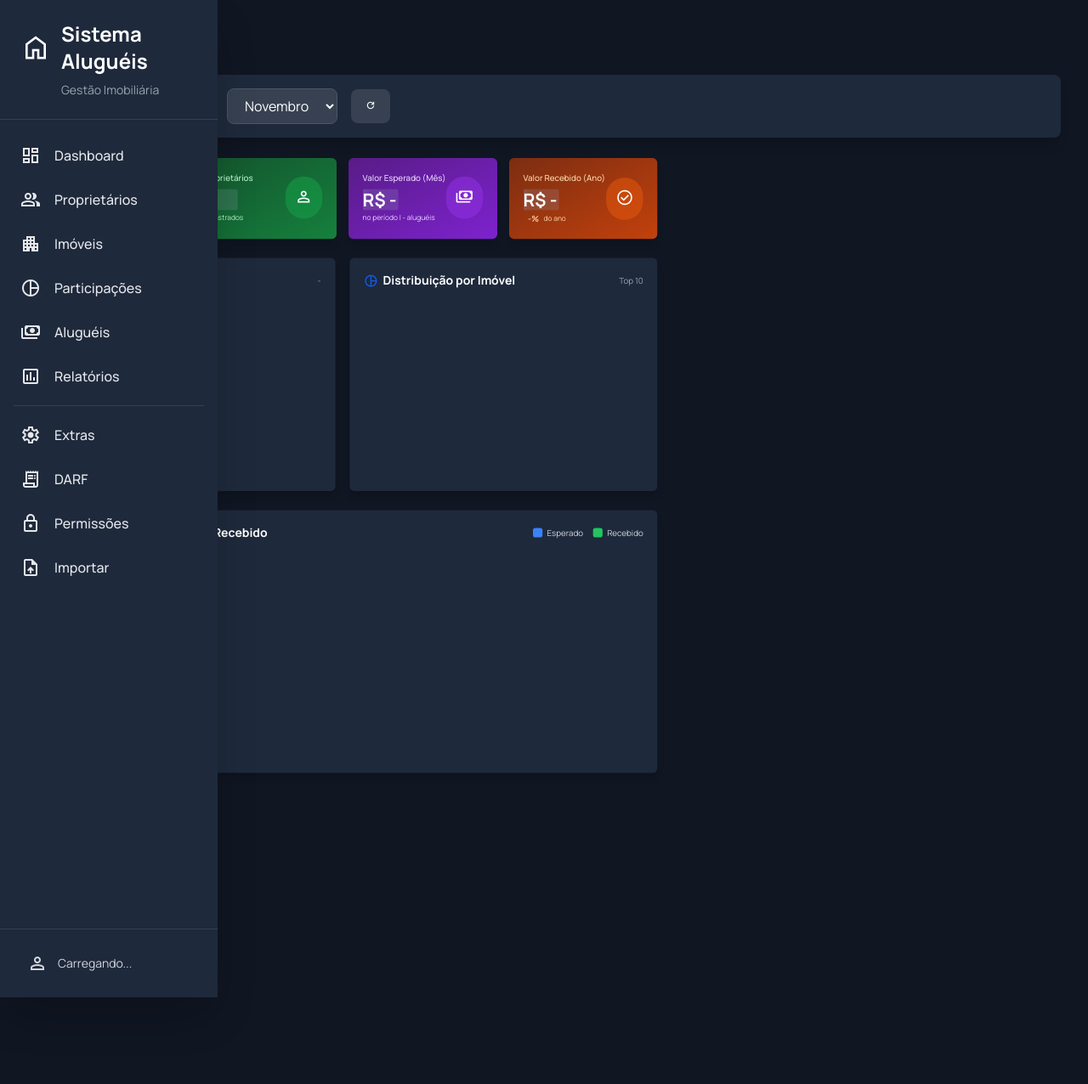
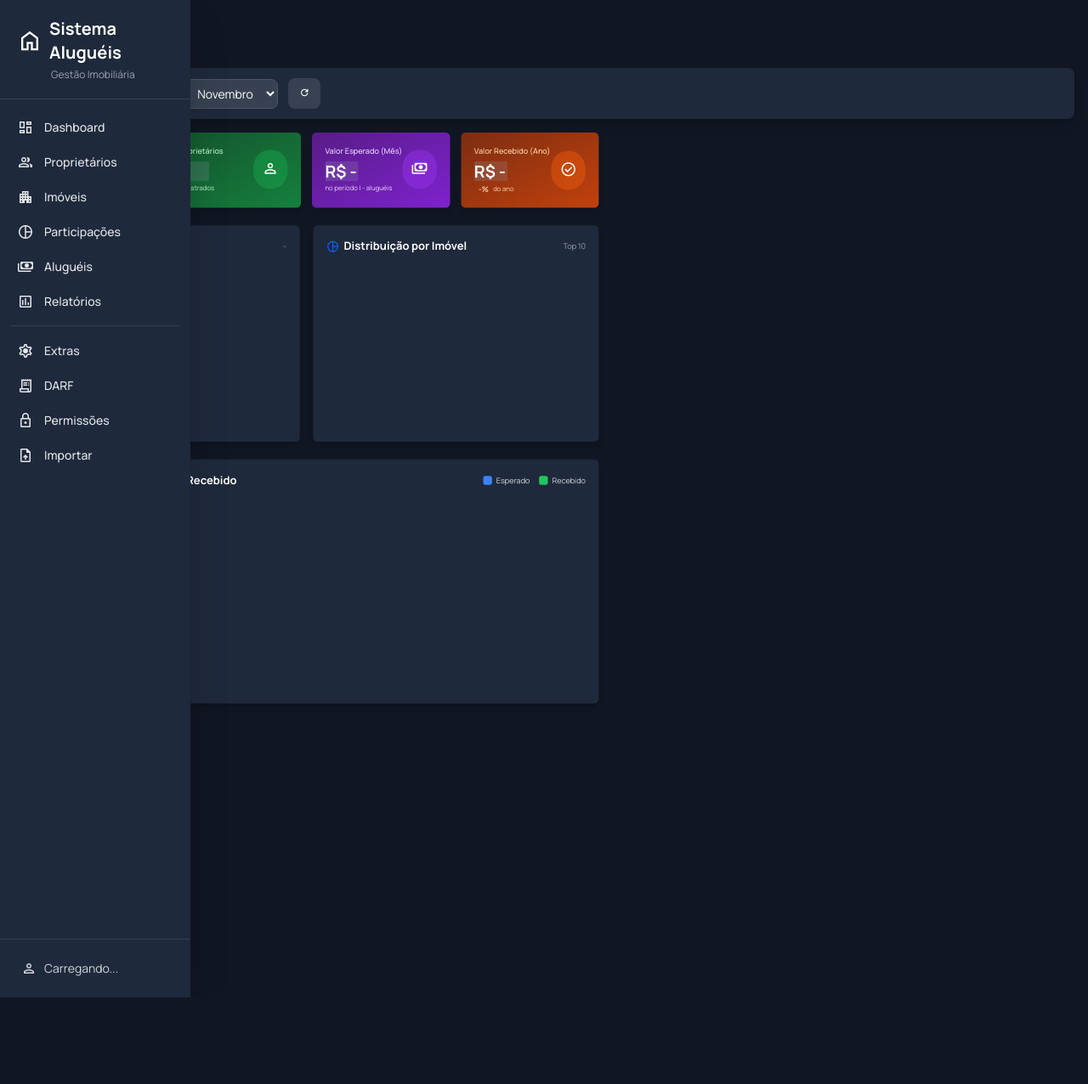
Before and after one commit to Mlocoes/AlugueisV5, a Python web app: template app/templates/dashboard.html in a window 1280 px wide. Shown: the whole page at 85% size. After the commit the page ends 1174 px from the top, so only its background shows below. Run offline with Jinja, Linux system fonts and the light colour scheme; the template is opened without the code that fills it, so the values that code supplies are empty; some libraries are stand-ins or nearby versions.

Commit message:
Optimize sidebar and implement fixed-height layout system
Sidebar improvements (10% size reduction):
- Reduce sidebar width from 256px (w-64) to 224px (w-56)
- Decrease padding and spacing in header, menu items, and footer
- Reduce icon sizes from 1.5rem to 1.25rem
- Reduce font sizes from 1rem to 0.875rem
- Adjust active border from 4px to 3px

Fixed-height layout (no scroll on body):
- Set html/body to 100vh with overflow hidden
- Implement page-container and page-content classes
- Add internal scrolling only to content areas
- Apply layout to Dashboard and Aluguéis pages

Dashboard optimizations:
- Reduce scale from 70% to 65% for more compact view
- Implement dashboard-content scrollable area
- Reduce filter padding and spacing
- Adjust font sizes for more compact UI

Aluguéis optimizations:
- Set Handsontable height to calc(100vh - 250px)
- Reduce filter and header spacing
- Implement alugueis-content scrollable area
- Adjust input sizes and padding

Global CSS updates:
- Add fixed-height layout utilities
- Maintain custom scrollbar styling
- Ensure consistent spacing across all pages

```diff
--- a/app/static/css/style.css
+++ b/app/static/css/style.css
@@ -10,12 +10,34 @@
     --subtext-dark: #94a3b8;
 }
 
-/* Global Styles */
+/* Global Styles - Fixed Height Layout */
+html, body {
+    height: 100vh;
+    overflow: hidden;
+    margin: 0;
+    padding: 0;
+}
+
 body {
     font-family: 'Manrope', -apple-system, BlinkMacSystemFont, 'Segoe UI', Roboto, sans-serif;
     background-color: var(--background-dark);
     color: var(--text-dark);
-    min-height: 100vh;
+}
+
+/* Container global para páginas sem scroll */
+.page-container {
+    height: 100vh;
+    overflow: hidden;
+    display: flex;
+    flex-direction: column;
+}
+
+/* Área de conteúdo scrollável internamente */
+.page-content {
+    flex: 1;
+    overflow-y: auto;
+    overflow-x: hidden;
+    padding: 1rem;
 }
 
 /* Scrollbar customizado */
--- a/app/templates/base.html
+++ b/app/templates/base.html
@@ -60,9 +60,26 @@
     {% endblock %}
 
     <style>
-        /* Ajuste para o conteúdo com sidebar */
+        /* Ajuste para o conteúdo com sidebar - 10% menor */
         body {
-            margin-left: 16rem; /* 256px = 64 * 4 (w-64) */
+            margin-left: 14rem; /* 224px = 56 * 4 (w-56) */
+            height: 100vh;
+            overflow: hidden; /* Sem scroll no body */
+        }
+
+        /* Container principal sem scroll */
+        .main-container {
+            height: 100vh;
+            overflow: hidden;
+            display: flex;
+            flex-direction: column;
+        }
+
+        /* Área de conteúdo com scroll interno quando necessário */
+        .content-area {
+            flex: 1;
+            overflow-y: auto;
+            overflow-x: hidden;
         }
 
         @media (max-width: 768px) {
--- a/app/templates/dashboard.html
+++ b/app/templates/dashboard.html
@@ -1,36 +1,63 @@
 {% extends "base.html" %}
 
 {% block content %}
-<div class="min-h-screen" style="background-color: #101622;">
+<div class="h-screen flex flex-col overflow-hidden" style="background-color: #101622;">
     <!-- Navbar -->
     {% include "navbar.html" %}
 
     <style>
-    /* Escala todo o bloco de stats em 70% (reduz 30%) */
+    /* Escala todo o bloco de stats em 65% (mais compacto) */
     .dashboard-scale {
-        transform: scale(0.7);
+        transform: scale(0.65);
         transform-origin: top left;
-        display: inline-block; /* para que o scale afete o bloco inteiro */
+        display: inline-block;
     }
-    /* Ajuste para evitar overflow horizontal indesejado */
-    @media (min-width: 1024px) {
-        .dashboard-scale { margin-left: 0; }
+
+    /* Container principal do dashboard sem scroll */
+    .dashboard-container {
+        height: 100vh;
+        overflow: hidden;
+        display: flex;
+        flex-direction: column;
+    }
+
+    /* Área scrollável do conteúdo */
+    .dashboard-content {
+        flex: 1;
+        overflow-y: auto;
+        overflow-x: hidden;
+        padding: 1rem;
+    }
+
+    /* Customizar scrollbar */
+    .dashboard-content::-webkit-scrollbar {
+        width: 8px;
+    }
+    .dashboard-content::-webkit-scrollbar-track {
+        background: transparent;
+    }
+    .dashboard-content::-webkit-scrollbar-thumb {
+        background-color: rgba(100, 116, 139, 0.5);
+        border-radius: 4px;
+    }
+    .dashboard-content::-webkit-scrollbar-thumb:hover {
+        background-color: rgba(100, 116, 139, 0.7);
     }
     </style>
 
     <!-- Main Content -->
-    <main class="max-w-7xl mx-auto py-6 sm:px-6 lg:px-8">
+    <main class="dashboard-content">
         <!-- Filtros de Período -->
-        <div class="rounded-lg shadow-lg p-4 mb-6" style="background-color: #1e293b;">
-            <div class="flex flex-wrap items-center gap-4">
+        <div class="rounded-lg shadow-lg p-3 mb-4" style="background-color: #1e293b;">
+            <div class="flex flex-wrap items-center gap-3">
                 <div class="flex items-center gap-2">
-                    <span class="material-symbols-outlined text-gray-400">calendar_today</span>
-                    <span class="text-gray-300 font-medium">Período:</span>
+                    <span class="material-symbols-outlined text-gray-400 text-xl">calendar_today</span>
+                    <span class="text-gray-300 font-medium text-sm">Período:</span>
                 </div>
-                <select id="ano-filter" class="bg-gray-700 text-white px-4 py-2 rounded-lg border border-gray-600 focus:border-primary focus:outline-none" onchange="applyFilter()">
+                <select id="ano-filter" class="bg-gray-700 text-white px-3 py-1.5 text-sm rounded-lg border border-gray-600 focus:border-primary focus:outline-none" onchange="applyFilter()">
                     <!-- Populated by JS -->
                 </select>
-                <select id="mes-filter" class="bg-gray-700 text-white px-4 py-2 rounded-lg border border-gray-600 focus:border-primary focus:outline-none" onchange="applyFilter()">
+                <select id="mes-filter" class="bg-gray-700 text-white px-3 py-1.5 text-sm rounded-lg border border-gray-600 focus:border-primary focus:outline-none" onchange="applyFilter()">
                     <option value="1">Janeiro</option>
                     <option value="2">Fevereiro</option>
                     <option value="3">Março</option>
@@ -44,7 +71,7 @@
                     <option value="11">Novembro</option>
                     <option value="12">Dezembro</option>
                 </select>
-                <button onclick="refreshData()" class="bg-gray-700 hover:bg-gray-600 text-white px-4 py-2 rounded-lg transition-colors">
+                <button onclick="refreshData()" class="bg-gray-700 hover:bg-gray-600 text-white px-3 py-1.5 rounded-lg transition-colors">
                     <span class="material-symbols-outlined text-sm">refresh</span>
                 </button>
             </div>
--- a/app/templates/navbar.html
+++ b/app/templates/navbar.html
@@ -1,16 +1,16 @@
 <!-- Sidebar Navigation Component -->
-<nav class="fixed top-0 left-0 h-screen w-64 bg-[var(--card-dark)] shadow-2xl z-50 flex flex-col">
+<nav class="fixed top-0 left-0 h-screen w-56 bg-[var(--card-dark)] shadow-2xl z-50 flex flex-col">
     <!-- Header -->
-    <div class="p-6 border-b border-[var(--border-dark)]">
-        <div class="flex items-center gap-3 mb-2">
-            <span class="material-symbols-outlined text-white text-4xl">home</span>
-            <h1 class="text-2xl font-bold text-white">Sistema Aluguéis</h1>
+    <div class="p-5 border-b border-[var(--border-dark)]">
+        <div class="flex items-center gap-2 mb-1">
+            <span class="material-symbols-outlined text-white text-3xl">home</span>
+            <h1 class="text-xl font-bold text-white">Sistema Aluguéis</h1>
         </div>
-        <p class="text-gray-400 text-sm ml-12">Gestão Imobiliária</p>
+        <p class="text-gray-400 text-xs ml-10">Gestão Imobiliária</p>
     </div>
 
     <!-- Menu Items -->
-    <div class="flex-1 overflow-y-auto py-4 scrollbar-thin">
+    <div class="flex-1 overflow-y-auto py-3 scrollbar-thin">
         <a href="/dashboard" class="sidebar-link {{ 'active' if active_page == 'dashboard' else '' }}">
             <span class="material-symbols-outlined">dashboard</span>
             <span>Dashboard</span>
@@ -41,7 +41,7 @@
             <span>Relatórios</span>
         </a>
 
-        <div class="my-2 mx-4 border-t border-[var(--border-dark)]"></div>
+        <div class="my-2 mx-3 border-t border-[var(--border-dark)]"></div>
 
         <a href="/transferencias" class="sidebar-link {{ 'active' if active_page == 'transferencias' else '' }}">
             <span class="material-symbols-outlined">settings</span>
@@ -65,9 +65,9 @@
     </div>
 
     <!-- User Footer -->
-    <div class="p-4 border-t border-[var(--border-dark)]">
-        <button onclick="logout()" class="w-full flex items-center gap-3 px-4 py-3 text-gray-300 hover:text-white hover:bg-[var(--bg-dark)] rounded-lg transition-all">
-            <span class="material-symbols-outlined">person</span>
+    <div class="p-3 border-t border-[var(--border-dark)]">
+        <button onclick="logout()" class="w-full flex items-center gap-2 px-3 py-2 text-gray-300 hover:text-white hover:bg-[var(--bg-dark)] rounded-lg transition-all text-sm">
+            <span class="material-symbols-outlined text-xl">person</span>
             <span class="text-sm">Carregando...</span>
         </button>
     </div>
@@ -82,12 +82,12 @@
 .sidebar-link {
     display: flex;
     align-items: center;
-    gap: 1rem;
-    padding: 0.875rem 1.5rem;
+    gap: 0.75rem;
+    padding: 0.625rem 1.25rem;
     color: #e5e7eb;
     transition: all 0.2s ease;
     font-weight: 500;
-    font-size: 1rem;
+    font-size: 0.875rem;
 }
 
 .sidebar-link:hover {
@@ -98,12 +98,12 @@
 .sidebar-link.active {
     background-color: rgba(19, 91, 236, 0.15);
     color: var(--primary);
-    border-left: 4px solid var(--primary);
-    padding-left: calc(1.5rem - 4px);
+    border-left: 3px solid var(--primary);
+    padding-left: calc(1.25rem - 3px);
 }
 
 .sidebar-link .material-symbols-outlined {
-    font-size: 1.5rem;
+    font-size: 1.25rem;
     flex-shrink: 0;
 }
 
```
Also changed, not shown: app/templates/alugueis.html (+31 -15 lines).
